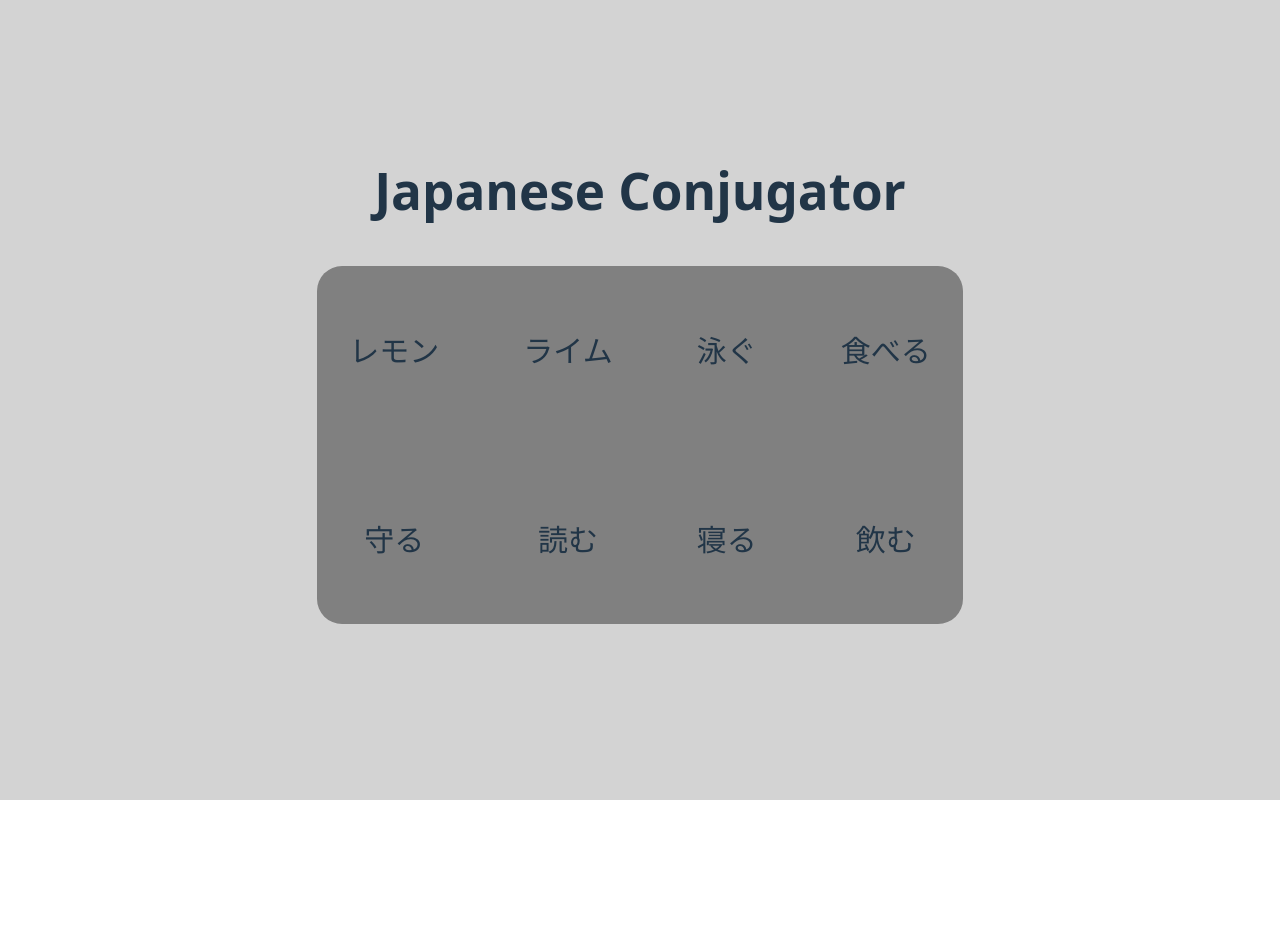
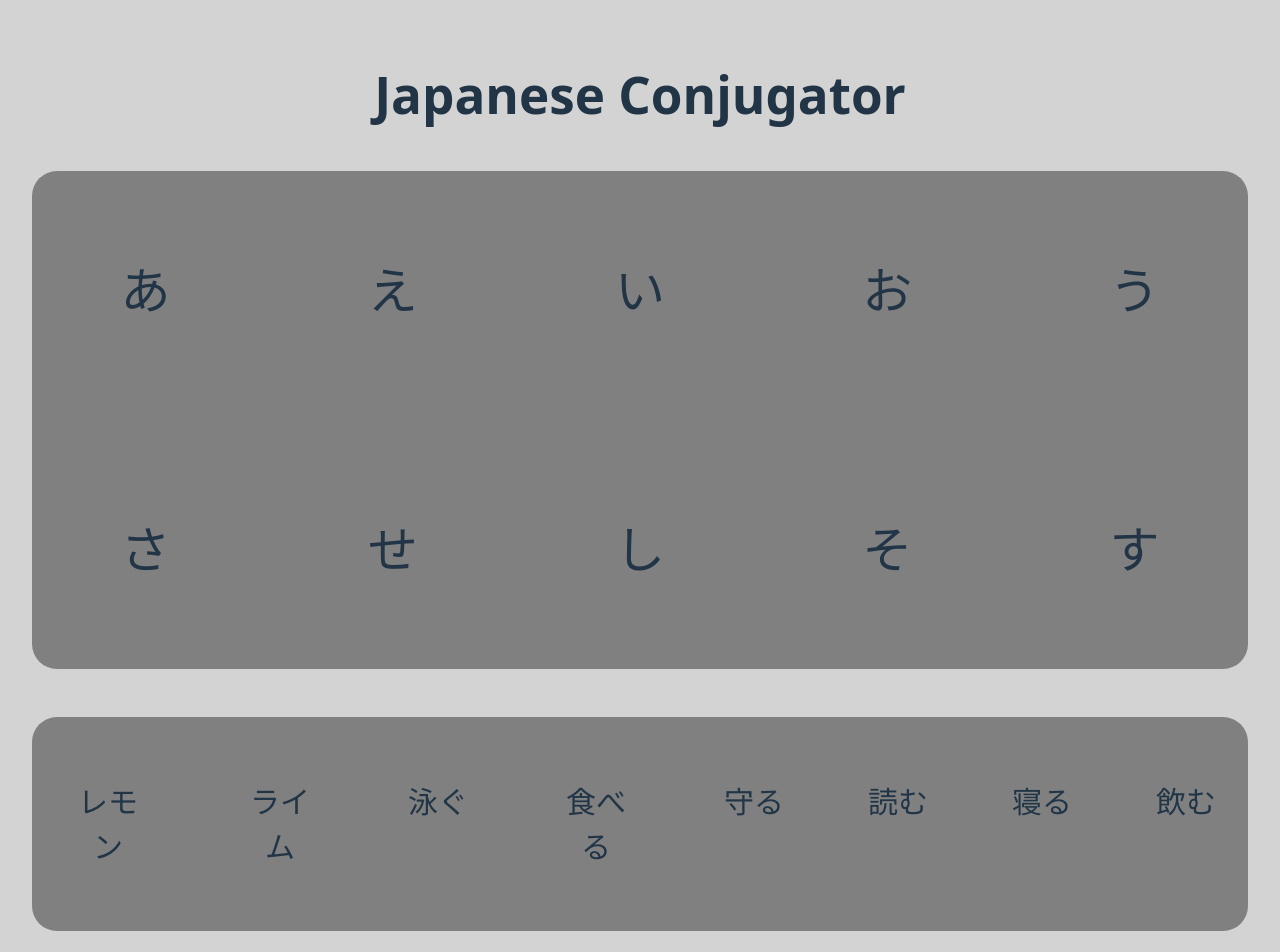
Before and after one commit to JGPico/JapaneseConjugator, a React (Vite) app: page / in a window 1280 px wide. Shown: the top 952 px of the page. Before the commit the page ends 800 px from the top, so only its background shows below. Built offline with nearby package versions, Linux system fonts and the light colour scheme.

Commit message:
characters grid

```diff
--- a/src/App.css
+++ b/src/App.css
@@ -5,42 +5,30 @@
   text-align: center;
 }
 
-.grid {
+.grid-letters {
   gap: 1.25rem;
   display: grid;
   margin: 3rem auto;
-  grid-template-columns: repeat(4, auto);
+  grid-template-columns: repeat(5, auto);
+  border-radius: 25px;
+  background: gray;
+}
+
+.grid-letters p {
+  font-size: 50px;
+}
+
+.grid-verbs {
+  gap: 1.25rem;
+  display: grid;
+  margin: 3rem auto;
+  grid-template-columns: repeat(8, auto);
   border-radius: 25px;
   background: gray;
 }
 
 .word-font {
   font-size: 30px;
-}
-
-.logo {
-  height: 6em;
-  padding: 1.5em;
-  will-change: filter;
-  transition: filter 300ms;
-}
-
-.logo:hover {
-  filter: drop-shadow(0 0 2em #646cffaa);
-}
-
-.logo.react:hover {
-  filter: drop-shadow(0 0 2em #61dafbaa);
-}
-
-@keyframes logo-spin {
-  from {
-    transform: rotate(0deg);
-  }
-
-  to {
-    transform: rotate(360deg);
-  }
 }
 
 @media (prefers-reduced-motion: no-preference) {
--- a/src/App.tsx
+++ b/src/App.tsx
@@ -4,17 +4,33 @@ import genWordArray from './utilities/wordArrayGen'
 
 function App() {
 
-  const wordArray = genWordArray();
+  const wordList = ["レモン", "ライム", "泳ぐ", "食べる", "守る", "読む", "寝る", "飲む"];
+  const charList = ["あ", "え", "い", "お", "う", "さ", "せ", "し", "そ", "す"];
+
+  const wordArray = genWordArray(wordList);
+  const charArray = genWordArray(charList);
+
   document.body.style = 'background: lightgray;';
 
   return (
     <>
 
       <h1>Japanese Conjugator</h1>
-      <div className="grid">
+
+      <div className="grid-letters">
+        {charArray.map((char) => {
+          const { jword, id } = char
+          return (
+            <Card
+              key={id}
+              jword={jword}></Card>
+          )
+        })}
+      </div>
+
+      <div className="grid-verbs">
         {wordArray.map((word) => {
           const { jword, id } = word
-          console.log(`mapped: ${word}`)
           return (
             <Card
               key={id}
--- a/src/utilities/wordArrayGen.ts
+++ b/src/utilities/wordArrayGen.ts
@@ -1,8 +1,6 @@
 // Build Array of words and assign id
-const wordList = ["レモン", "ライム", "泳ぐ", "食べる", "守る", "読む", "寝る", "飲む"];
-
-const genWordArray = () => {
-    return [...wordList].map((jword) => ({ jword, id: Math.random() }))
+const genWordArray = (input: any[]) => {
+    return [...input].map((jword) => ({ jword, id: Math.random() }))
 }
 
 export default genWordArray;
```
